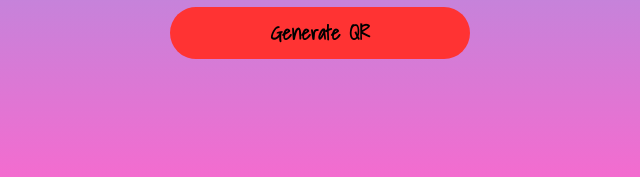
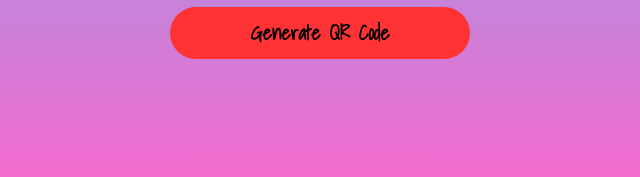
Before and after one commit to arihant-2310/QR_CODE_Generator, a plain HTML site: page index.html in a window 1280 px wide. Shown: the part 577-754 px from the top of the page, 320-960 px from the left. Drawn offline with Linux system fonts and the light colour scheme.

Commit message:
Update index.html

```diff
--- a/index.html
+++ b/index.html
@@ -10,8 +10,10 @@
 <body>
   <div class="qrbox">
     <img src="./default.gif" alt="qr-code">
-    <textarea></textarea>
-    <button>Generate QR</button>
+     <textarea id="text"></textarea>
+      <button onclick="return validate() && generateQR();">
+        Generate QR Code
+      </button>
   </div>
 </body>
 </html>
```
